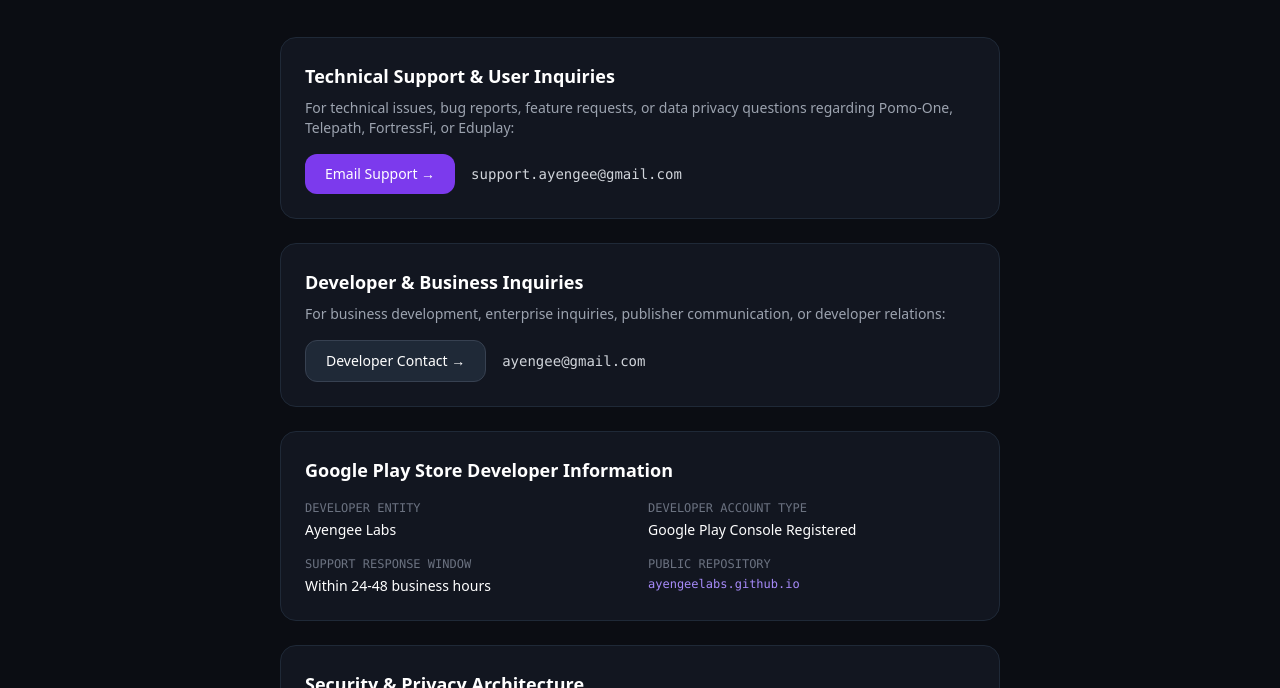
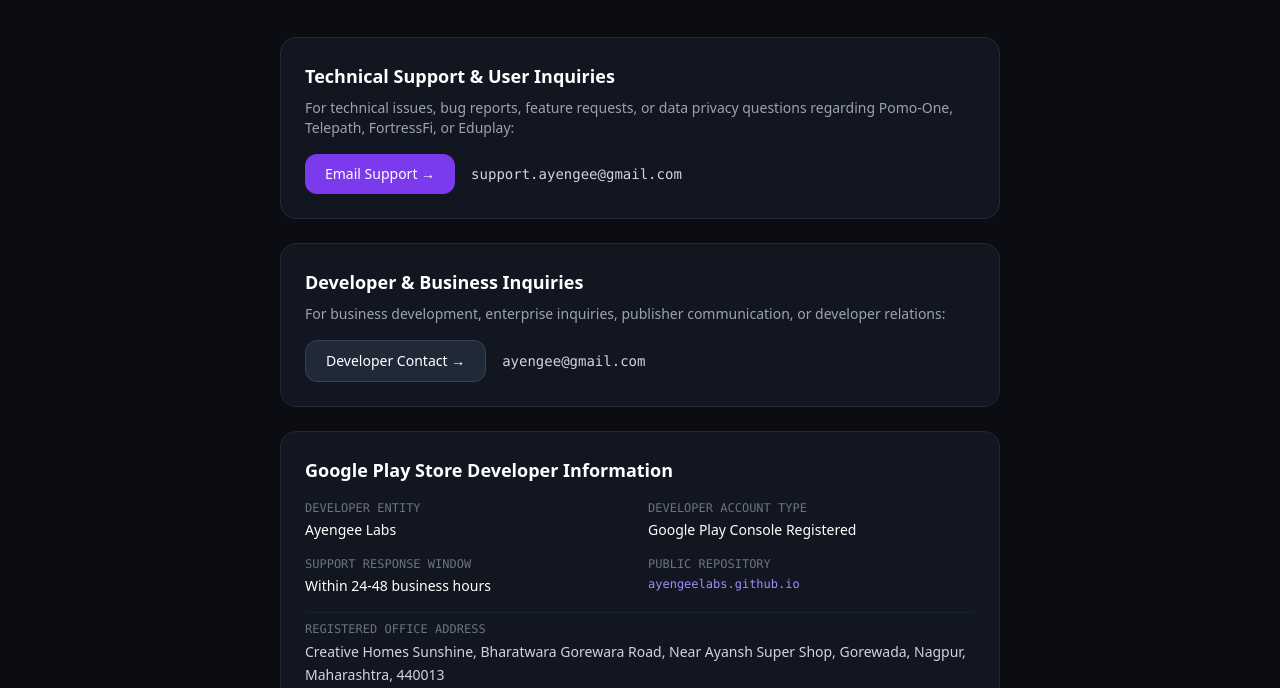
Before and after one commit to ayengeelabs/ayengeelabs.github.io, a plain HTML site: page contact.html in a window 1280 px wide. Shown: the part 264-952 px from the top of the page. Drawn offline with nearby package versions, Linux system fonts and the light colour scheme.

Commit message:
Add registered office address to Contact & Support page

```diff
--- a/contact.html
+++ b/contact.html
@@ -85,6 +85,12 @@
               </a>
             </dd>
           </div>
+          <div class="sm:col-span-2 pt-2 border-t border-gray-800/60">
+            <dt class="text-gray-500 text-xs uppercase font-mono">Registered Office Address</dt>
+            <dd class="text-gray-300 font-medium mt-1 leading-relaxed">
+              Creative Homes Sunshine, Bharatwara Gorewara Road, Near Ayansh Super Shop, Gorewada, Nagpur, Maharashtra, 440013
+            </dd>
+          </div>
         </dl>
       </div>
 
```
